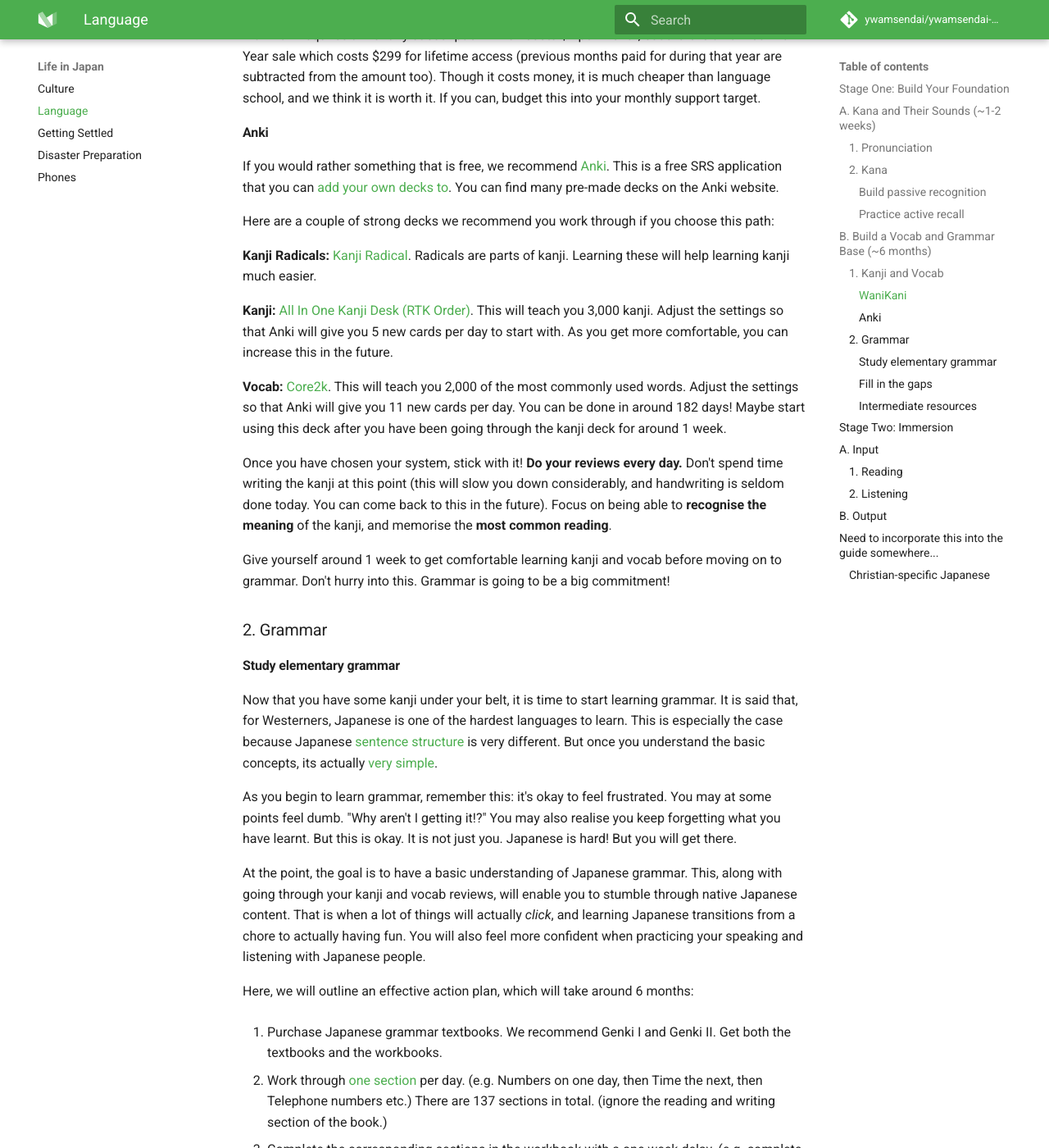
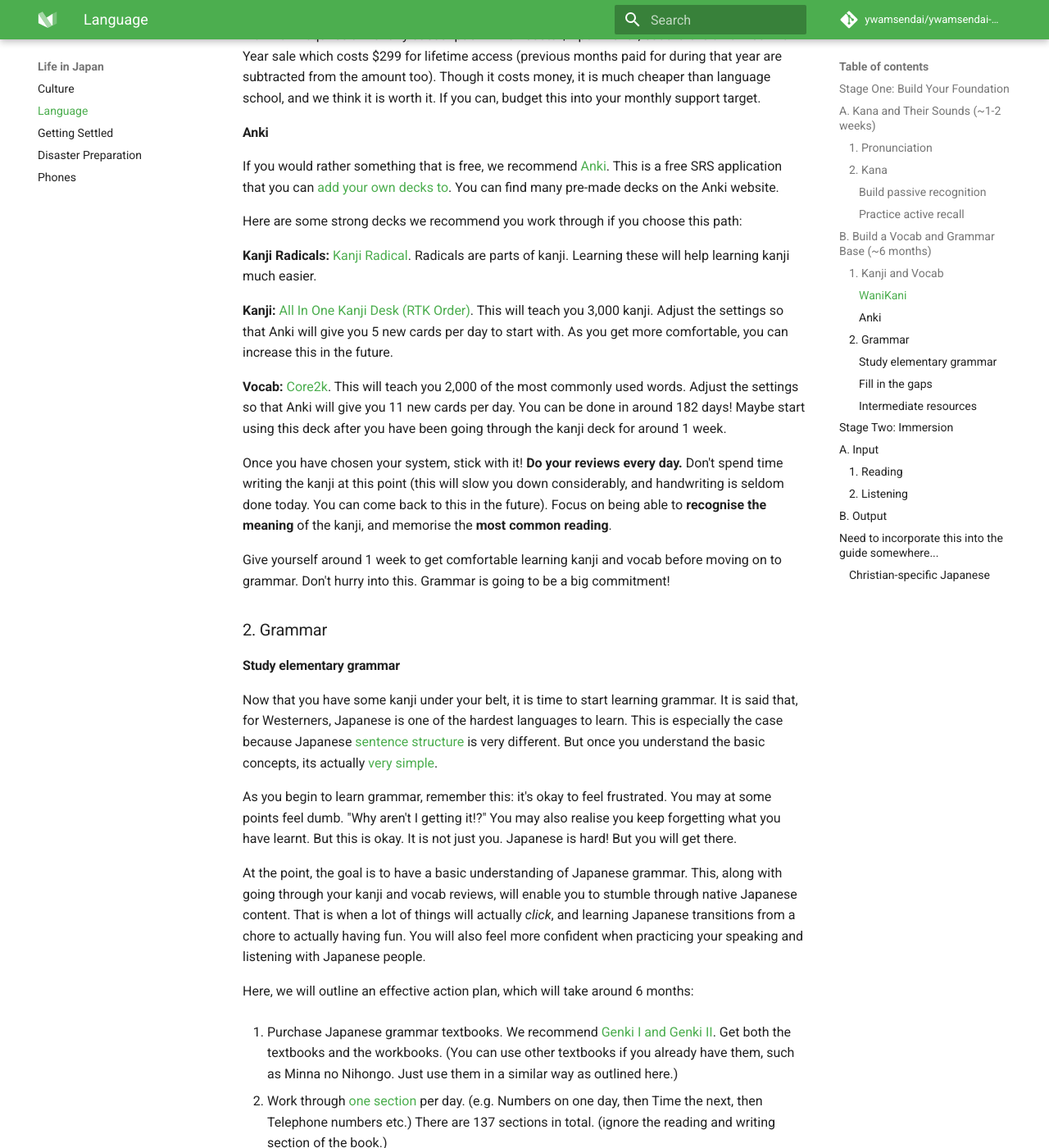
Before and after one commit to ywamsendai/ywamsendai-wiki, an MkDocs documentation site: the page built from docs/lifeinjapan/language.md, in a window 1280 px wide and 1400 px high, scrolled down 3987 px. Shown: the whole window at 82% size. Built offline with MkDocs 1.6.1 and Material for MkDocs 9.7.7, drawn with Linux system fonts in a browser that asks for light colours; comment, search, counter and statistics services are not loaded.

Commit message:
small edits

```diff
--- a/docs/lifeinjapan/language.md
+++ b/docs/lifeinjapan/language.md
@@ -91,7 +91,7 @@
 
 #### WaniKani
 
-**[WaniKani](https://www.wanikani.com/)** is a fantastic Spaced Repetition System (SRS) that uses mnemonics in order to teach you around 2,000 kanji and around 6,000 vocab using those kanji. It breaks down each kanji into radicals, making the learning process much easier. This tool is highly recommended as it walks you through the whole process in a fun way--levelling up as you progress.
+[WaniKani](https://www.wanikani.com/) is a fantastic Spaced Repetition System (SRS) that uses mnemonics in order to teach you around 2,000 kanji and around 6,000 vocab using those kanji. It breaks down each kanji into radicals, making the learning process much easier. This tool is highly recommended as it walks you through the whole process in a fun way--levelling up as you progress.
 
 WaniKani requires a monthly subscription which costs $9 per month, but there is an annual New Year sale which costs $299 for lifetime access (previous months paid for during that year are subtracted from the amount too). Though it costs money, it is much cheaper than language school, and we think it is worth it. If you can, budget this into your monthly support target.
 
@@ -99,7 +99,7 @@
 
 If you would rather something that is free, we recommend [Anki](https://apps.ankiweb.net/). This is a free SRS application that you can [add your own decks to](https://www.youtube.com/watch?v=Ih67nqyLEkg). You can find many pre-made decks on the Anki website.
 
-Here are a couple of strong decks we recommend you work through if you choose this path:
+Here are some strong decks we recommend you work through if you choose this path:
 
 **Kanji Radicals:** [Kanji Radical](https://ankiweb.net/shared/info/1044119361). Radicals are parts of kanji. Learning these will help learning kanji much easier.
 
@@ -124,7 +124,7 @@
 
 Here, we will outline an effective action plan, which will take around 6 months:
 
-1. Purchase Japanese grammar textbooks. We recommend Genki I and Genki II. Get both the textbooks and the workbooks.
+1. Purchase Japanese grammar textbooks. We recommend [Genki I and Genki II](http://genki.japantimes.co.jp). Get both the textbooks and the workbooks. (You can use other textbooks if you already have them, such as Minna no Nihongo. Just use them in a similar way as outlined here.)
 
 2. Work through [one section](http://genki.japantimes.co.jp/about_en/about06_en) per day. (e.g. Numbers on one day, then Time the next, then Telephone numbers etc.) There are 137 sections in total. (ignore the reading and writing section of the book.)
 
```
